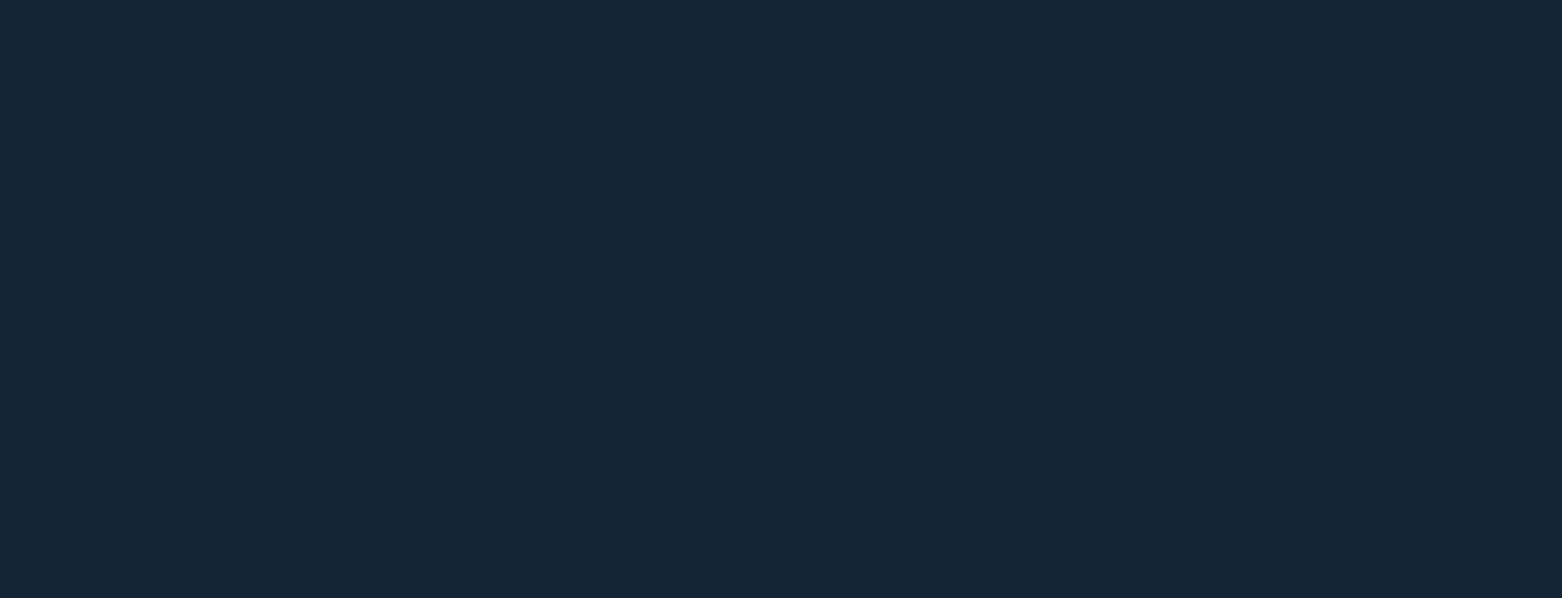
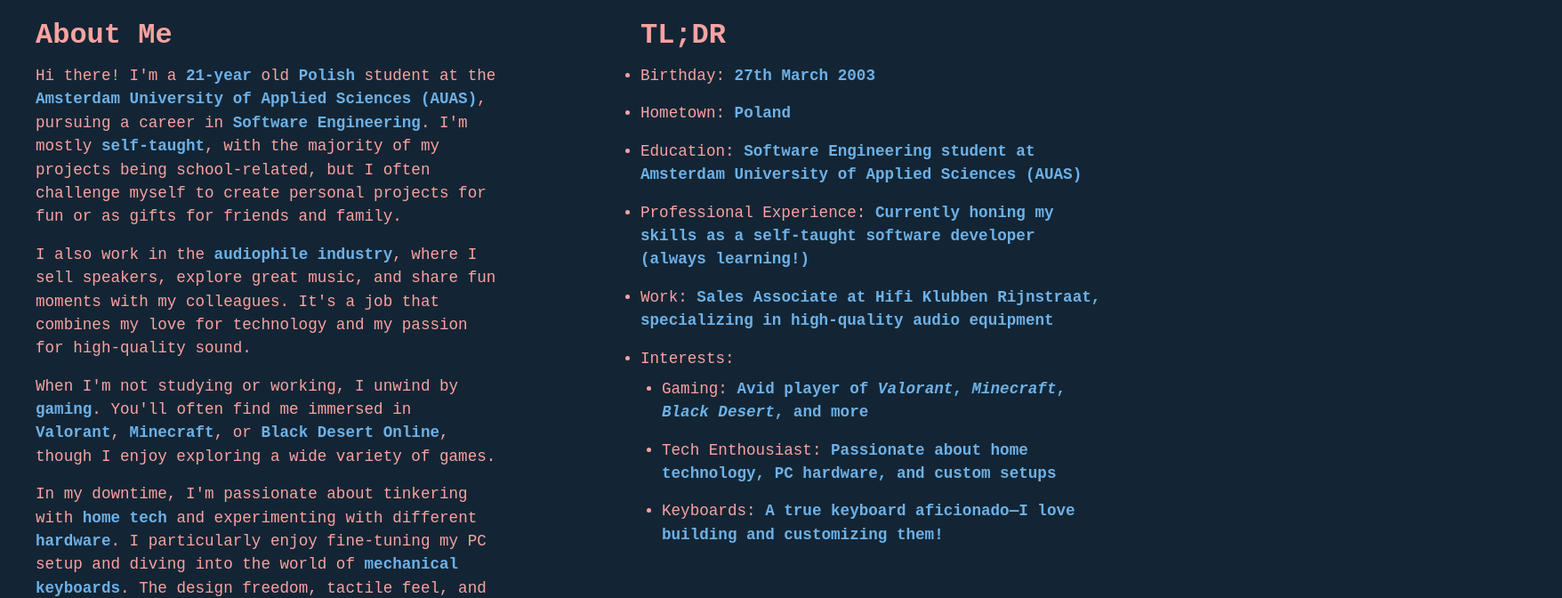
Before and after one commit to Raadfxrd/Portfolio, a Vue app: page /#/ in a window 1280 px wide. Shown: the part 840-1512 px from the top of the page at 89% size, 1756 px wide, since content can reach past the window. Before the commit the page ends 800 px from the top, so only its background shows below. Built offline with nearby package versions, Linux system fonts and the light colour scheme.

Commit message:
Added about page, correct styling and fixed some issues with height everywhere

```diff
--- a/src/assets/main.css
+++ b/src/assets/main.css
@@ -7,10 +7,9 @@
 
 body {
   font-family: var(--font);
-  letter-spacing: 5px;
+  font-weight: lighter;
   background-color: var(--color-primary-dark);
   color: var(--color-primary-light);
-  overflow: hidden;
 }
 
 h1 {
@@ -30,11 +29,14 @@
 
 strong {
   color: var(--color-secondary-light);
-  font-weight: bold;
 }
 
 p {
-  font-size: 1.2rem;
+  font-size: 1.1rem;
+}
+
+li {
+  font-size: 1.1rem;
 }
 
 a {
--- a/src/main.ts
+++ b/src/main.ts
@@ -2,11 +2,15 @@
 import App from './App.vue'
 import type { Router } from 'vue-router'
 import { createRouter, createWebHashHistory } from 'vue-router'
-import HomePage from './pages/Home/HomePage.vue'
+import AboutSection from './pages/About/AboutSection.vue'
+import HomePage from './pages/HomePage.vue'
 
 const router: Router = createRouter({
   history: createWebHashHistory(),
-  routes: [{ path: '/', component: HomePage, name: 'Home' }],
+  routes: [
+    { path: '/', component: HomePage, name: 'Home' },
+    { path: '/about', component: AboutSection, name: 'About' },
+  ],
 })
 
 createApp(App).use(router).mount('#app')
--- /dev/null
+++ b/src/pages/About/AboutSection.vue
@@ -0,0 +1,178 @@
+<template>
+  <section class="about">
+    <div class="about-container">
+      <div class="about-content">
+        <div class="about-text">
+          <h2 class="about-title">About Me</h2>
+          <p class="about-description">
+            Hi there! I'm a <strong>21-year</strong> old <strong>Polish</strong> student at the
+            <strong>Amsterdam University of Applied Sciences (AUAS)</strong>, pursuing a career in
+            <strong>Software Engineering</strong>. I'm mostly <strong>self-taught</strong>, with the
+            majority of my projects being school-related, but I often challenge myself to create
+            personal projects for fun or as gifts for friends and family.
+          </p>
+          <p class="about-description">
+            I also work in the <strong>audiophile industry</strong>, where I sell speakers, explore
+            great music, and share fun moments with my colleagues. It's a job that combines my love
+            for technology and my passion for high-quality sound.
+          </p>
+          <p class="about-description">
+            When I'm not studying or working, I unwind by <strong>gaming</strong>. You'll often find
+            me immersed in <strong>Valorant</strong>, <strong>Minecraft</strong>, or<strong>
+              Black Desert Online</strong
+            >, though I enjoy exploring a wide variety of games.
+          </p>
+          <p class="about-description">
+            In my downtime, I'm passionate about tinkering with <strong>home tech</strong> and
+            experimenting with different <strong>hardware</strong>. I particularly enjoy fine-tuning
+            my PC setup and diving into the world of <strong>mechanical keyboards</strong>. The
+            design freedom, tactile feel, and satisfying sound of custom keyboards are a
+            never-ending fascination for me.
+          </p>
+          <p class="about-description">
+            If you have any questions or just want to reach out, feel free to use the contact
+            form—I'd love to hear from you!
+          </p>
+        </div>
+      </div>
+      <div class="about-summary">
+        <h2 class="about-title">TL;DR</h2>
+        <ul class="about-summary-list">
+          <li>Birthday: <strong>27th March 2003</strong></li>
+          <li>Hometown: <strong>Poland</strong></li>
+          <li>
+            Education:
+            <strong
+              >Software Engineering student at Amsterdam University of Applied Sciences
+              (AUAS)</strong
+            >
+          </li>
+          <li>
+            Professional Experience:
+            <strong
+              >Currently honing my skills as a self-taught software developer (always
+              learning!)</strong
+            >
+          </li>
+          <li>
+            Work:
+            <strong
+              >Sales Associate at Hifi Klubben Rijnstraat, specializing in high-quality audio
+              equipment</strong
+            >
+          </li>
+          <li>
+            Interests:
+            <ul>
+              <li>
+                Gaming:
+                <strong
+                  >Avid player of <em>Valorant</em>, <em>Minecraft</em>, <em>Black Desert</em>, and
+                  more</strong
+                >
+              </li>
+              <li>
+                Tech Enthousiast:
+                <strong>Passionate about home technology, PC hardware, and custom setups</strong>
+              </li>
+              <li>
+                Keyboards:
+                <strong>A true keyboard aficionado—I love building and customizing them!</strong>
+              </li>
+            </ul>
+          </li>
+        </ul>
+      </div>
+    </div>
+  </section>
+</template>
+
+<script setup lang="ts"></script>
+
+<style scoped>
+.about {
+  display: flex;
+  justify-content: center;
+  align-items: center;
+  flex-direction: column;
+  min-height: calc(100vh - 80px);
+  opacity: 0;
+  animation: fadeIn 1s forwards;
+  padding: 2rem;
+  box-sizing: border-box;
+}
+
+.about-container {
+  display: flex;
+  flex-direction: row;
+  justify-content: center;
+  width: 100%;
+  max-width: 1200px;
+  padding: 2rem;
+  gap: 10rem;
+}
+
+.about-content {
+  display: flex;
+  justify-content: center;
+  align-items: flex-start;
+  flex-direction: column;
+  gap: 2rem;
+  width: 100%;
+}
+
+.about-text {
+  display: flex;
+  flex-direction: column;
+  justify-content: center;
+  align-items: flex-start;
+  gap: 1rem;
+}
+
+.about-title {
+  margin: 0;
+  font-size: 2rem;
+  color: var(--color-primary-light);
+}
+
+.about-description {
+  margin: 0;
+  line-height: 1.5;
+}
+
+.about-summary {
+  display: flex;
+  flex-direction: column;
+  justify-content: center;
+  align-items: flex-start;
+  height: 100%;
+  width: 100%;
+  gap: 1rem;
+}
+
+.about-summary-list {
+  list-style-type: disc;
+  padding-left: 0;
+  margin: 0;
+}
+
+.about-summary-list li {
+  margin-bottom: 1rem;
+  line-height: 1.5;
+}
+
+.about-summary-list ul {
+  list-style-type: disc;
+  padding-left: 1.5rem;
+  margin-top: 0.5rem;
+}
+
+@keyframes fadeIn {
+  0% {
+    opacity: 0;
+  }
+  100% {
+    opacity: 1;
+  }
+}
+</style>
--- a/src/pages/Home/Components/TechStack.vue
+++ b/src/pages/Home/Components/TechStack.vue
@@ -19,7 +19,7 @@
 
 <style scoped>
 .tech-stack-container {
-  width: 45%;
+  width: 60%;
   overflow: hidden;
   border-radius: 8px;
   margin: 2rem auto;
--- a/src/pages/Home/Components/WelcomeComponent.vue
+++ b/src/pages/Home/Components/WelcomeComponent.vue
@@ -39,9 +39,17 @@
   justify-content: center;
   align-items: center;
   flex-direction: row;
-  height: calc(100vh - 160px);
+  height: calc(100vh - 80px);
   opacity: 0;
   animation: fadeIn 1s forwards;
+}
+
+.welcome-container {
+  display: flex;
+  flex-direction: column;
+  justify-content: center;
+  align-items: center;
+  max-width: 100vw;
 }
 
 .welcome-content {
@@ -49,7 +57,8 @@
   justify-content: center;
   align-items: center;
   flex-direction: row;
-  gap: 3rem;
+  gap: 10rem;
+  width: 100%;
 }
 
 .welcome-text {
--- a/src/pages/Home/HomePage.vue
+++ b/src/pages/HomePage.vue
@@ -1,17 +1,20 @@
 <template>
   <NavSection></NavSection>
   <WelcomeComponent></WelcomeComponent>
+  <AboutSection></AboutSection>
 </template>
 
 <script lang="ts">
-import NavSection from '../Navbar/NavSection.vue'
-import WelcomeComponent from '../Home/Components/WelcomeComponent.vue'
+import AboutSection from './About/AboutSection.vue'
+import WelcomeComponent from './Home/Components/WelcomeComponent.vue'
+import NavSection from './Navbar/NavSection.vue'
 
 export default {
   name: 'HomePage',
   components: {
     NavSection,
     WelcomeComponent,
+    AboutSection,
   },
 }
 </script>
```
